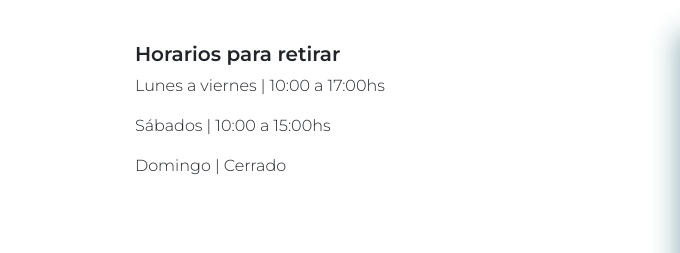
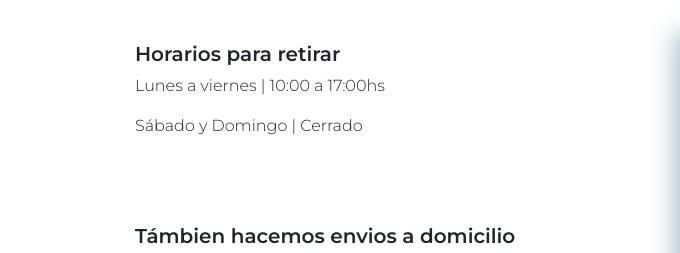
Before and after one commit to alejopmontalbano/mueblecita, a website: page pages/contacto.html in a window 1280 px wide. Shown: the part 208-461 px from the top of the page, 0-680 px from the left. Drawn offline with nearby package versions, Linux system fonts and the light colour scheme; grey boxes are pictures that could not be loaded.

Commit message:
cambié algo de contacto

```diff
--- a/pages/contacto.html
+++ b/pages/contacto.html
@@ -96,8 +96,7 @@
                 <div class="horario-dudas">
                     <h3 class="detalleBold">Horarios para retirar</h3>
                     <p>Lunes a viernes | 10:00 a 17:00hs</p>
-                    <p>Sábados | 10:00 a 15:00hs</p>
-                    <p>Domingo | Cerrado</p>
+                    <p>Sábado y Domingo | Cerrado</p>
                 </div>
 
                 <div class="horario-dudas">
--- a/scss/_header.scss
+++ b/scss/_header.scss
@@ -7,10 +7,6 @@
         background-color: $colorPrincipal;
         height: 60px;
     }
-
-    /* .container-fluid {
-        height: 61px;
-    } */
 
     .navbar-brand {
         text-decoration: none;
```
Also changed, not shown: css/styles.css.
